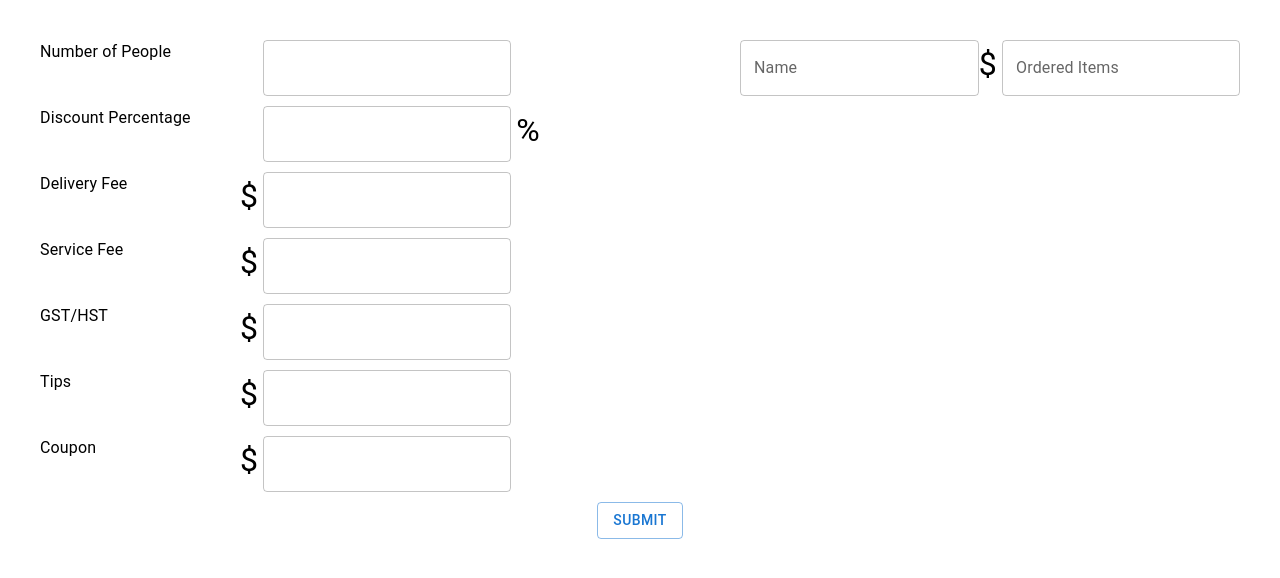
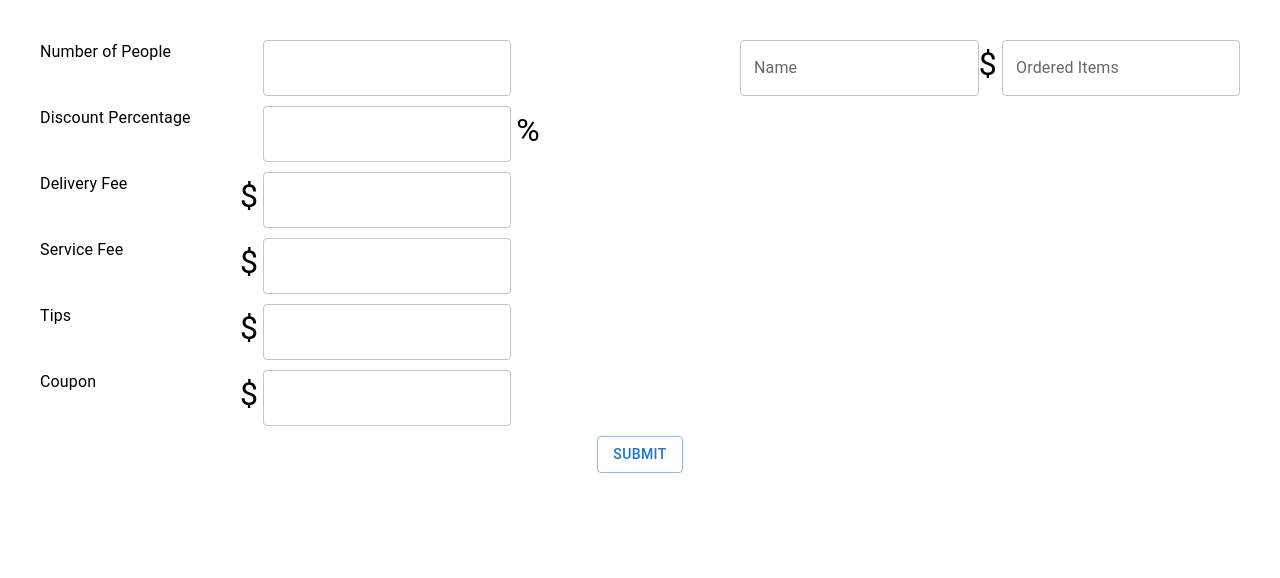
Before and after one commit to HyperFire12/Splitter, a React (Create React App) app: page / in a window 1280 px wide. Shown: the top 578 px of the page. Built offline with nearby package versions, Linux system fonts and the light colour scheme.

Commit message:
Fixed a bug in the taxes

```diff
--- a/src/components/Splitter.js
+++ b/src/components/Splitter.js
@@ -7,7 +7,6 @@
   const [discountPercentage, setDiscountPercentage] = useState(0);
   const [deliveryFee, setDeliveryFee] = useState(0);
   const [serviceFee, setServiceFee] = useState(0);
-  const [gstAndHst, setGstAndHst] = useState(0);
   const [tips, setTips] = useState(0);
   const [coupon, setCoupon] = useState(0);
   const [listOfPeople, setListOfPeople] = useState([]);
@@ -31,10 +30,6 @@
     {
       name: "Service Fee",
       setValue: setServiceFee,
-    },
-    {
-      name: "GST/HST",
-      setValue: setGstAndHst,
     },
     {
       name: "Tips",
@@ -144,6 +139,7 @@
                       items++;
                     }
                   }
+                  x *= 1.13;
                   handlePersonChange(i, "subtotal", x, "items", items);
                 }}
               />
@@ -186,6 +182,7 @@
                       items++;
                     }
                   }
+                  x *= 1.13;
                   handlePersonChange(i, "subtotal", x, "items", items);
                 }}
               />
@@ -206,14 +203,14 @@
     let items = 0;
     for (let i = 0; i < listOfPeople.length; i++) {
       amt +=
-        (deliveryFee + serviceFee + gstAndHst + tips - coupon) / numofPpl +
+        (deliveryFee + serviceFee + tips - coupon) / numofPpl +
         listOfPeople[i].subtotal * (1 - discountPercentage / 100);
       items += listOfPeople[i].items;
       handleTotalChange(
         i,
         "total",
         (
-          (deliveryFee + serviceFee + gstAndHst + tips - coupon) / numofPpl +
+          (deliveryFee + serviceFee + tips - coupon) / numofPpl +
           listOfPeople[i].subtotal * (1 - discountPercentage / 100)
         ).toFixed(2)
       );
```
